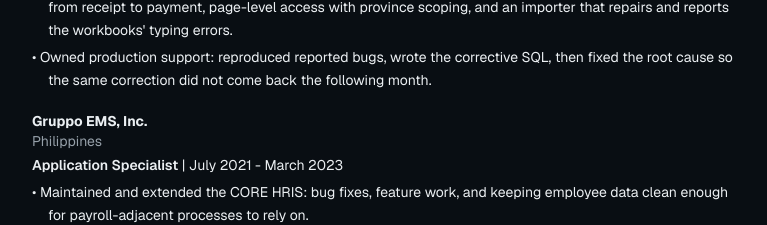
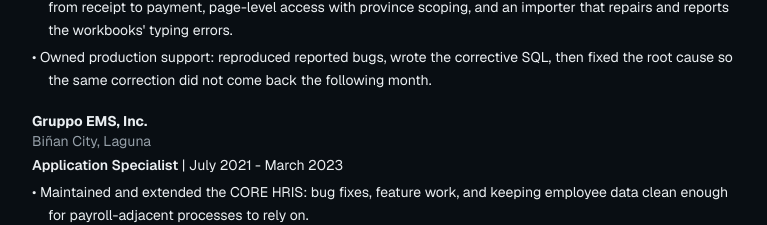
Before and after one commit to rafx25/portfolio, a Next.js app: page /resume in a window 1280 px wide. Shown: the part 2018-2243 px from the top of the page, without its empty margins (256-1023 px from the left). Built offline with nearby package versions, Linux system fonts and the light colour scheme; no server answers.

Commit message:
fix(experience): add location of Gruppo EMS, Inc.

```diff
--- a/data/experience.ts
+++ b/data/experience.ts
@@ -61,7 +61,7 @@
   },
   {
     organization: "Gruppo EMS, Inc.",
-    location: "Philippines",
+    location: "Biñan City, Laguna",
     positions: [
       { title: "Application Specialist", start: "July 2021", end: "March 2023" },
     ],
```
